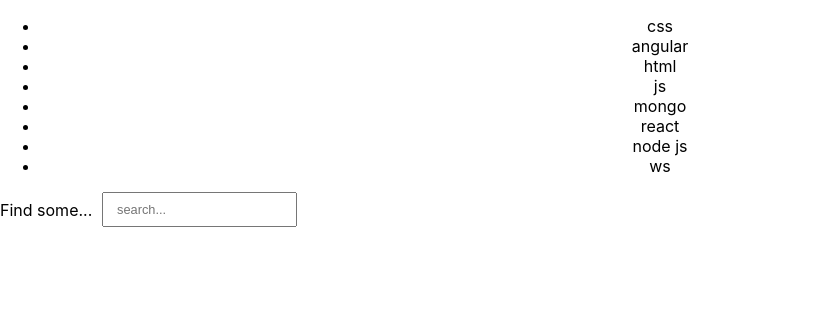
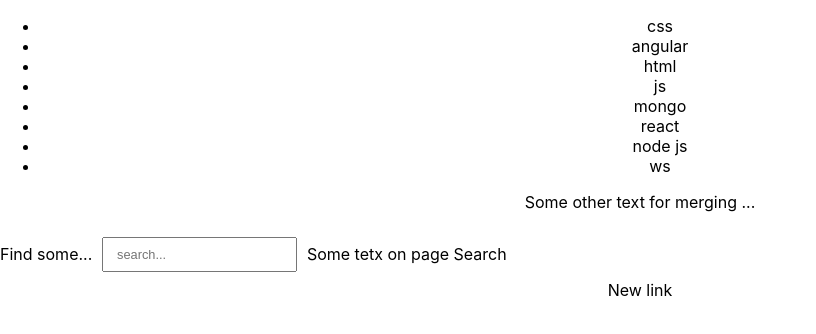
Before and after one commit to serg1557733/reactTestingWithJest, a React (Create React App) app: page / in a window 1280 px wide. Shown: the top 334 px of the page, without its empty margins (0-816 px from the left). Built offline with nearby package versions, Linux system fonts and the light colour scheme.

Commit message:
add some text on App and on Search pages

```diff
--- a/src/components/App/App.jsx
+++ b/src/components/App/App.jsx
@@ -14,9 +14,13 @@
 
   <div className="App">
       <List item = {data} />
+      <p> Some other text for merging ... </p>
       <Search value = {search} onChange = {e =>setSearch(e.target.value)} >
         Find some...
       </Search>
+      <div>
+        <a> New link</a>
+      </div>
     </div>
   );
 }
--- a/src/components/Search/Search.jsx
+++ b/src/components/Search/Search.jsx
@@ -23,6 +23,7 @@
             value={value}
             onChange={onChange}
          />
+         <p> Some tetx on page Search</p>
     </label>
   )
 }
```
